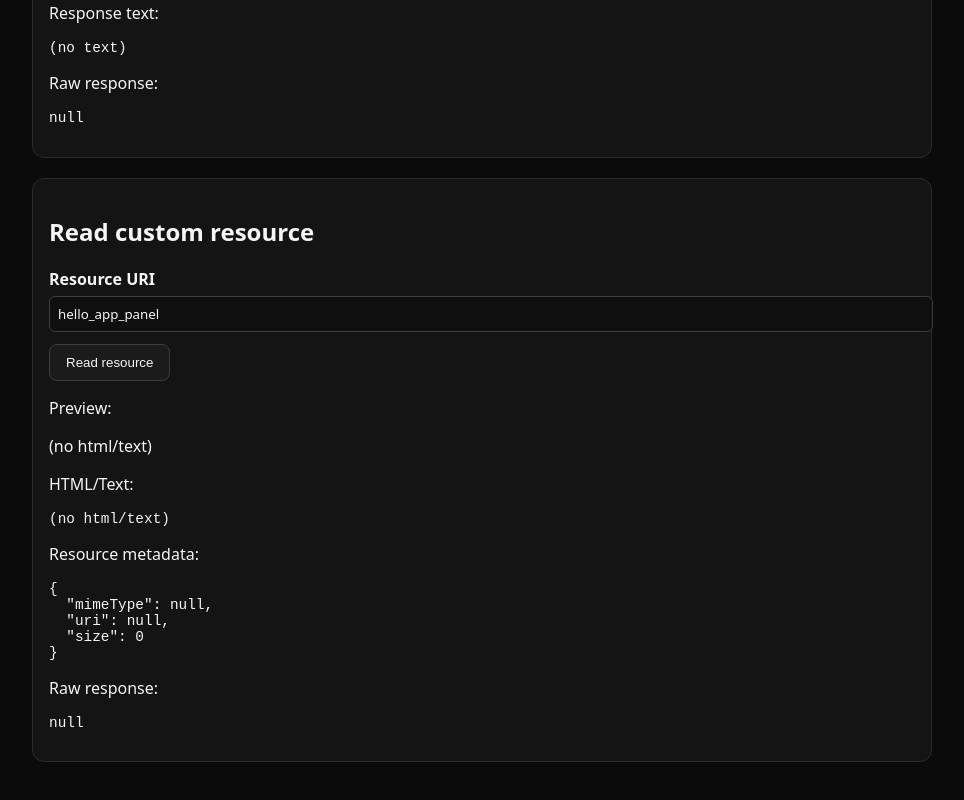
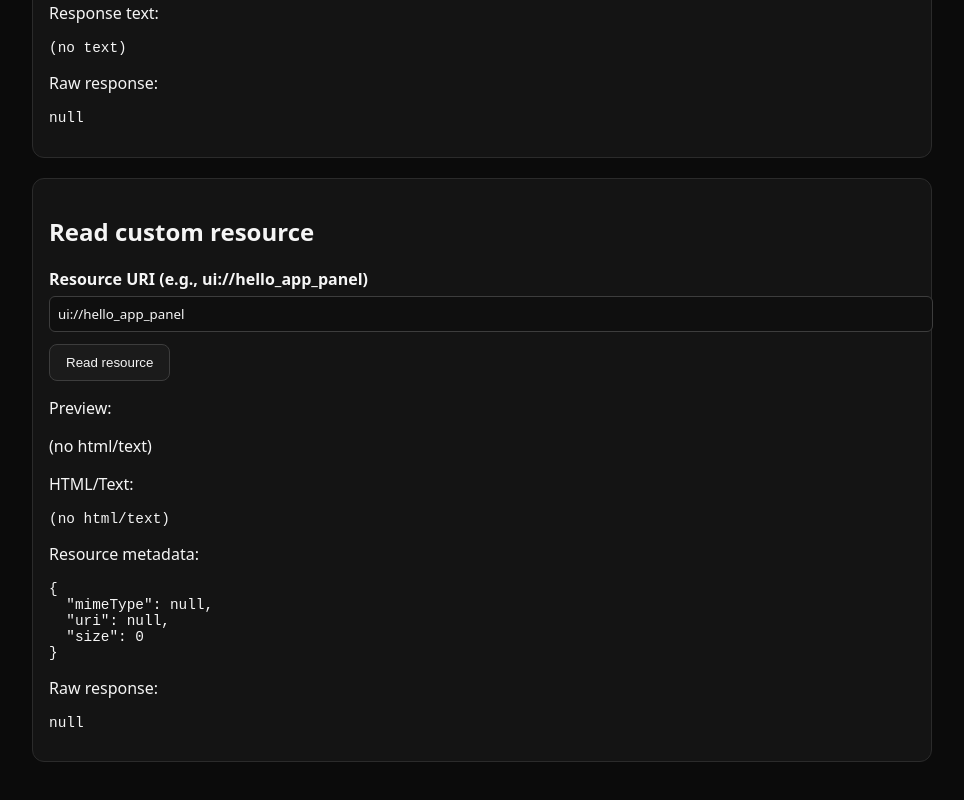
Before and after one commit to VibeJaro/MCP_Host, a Next.js app: page / in a window 1280 px wide. Shown: the part 2890-3690 px from the top of the page, without its empty margins (158-1122 px from the left). Built offline with nearby package versions, Linux system fonts and the light colour scheme.

Commit message:
Fix default MCP app resource URI

```diff
--- a/app/api/mcp/resource/route.ts
+++ b/app/api/mcp/resource/route.ts
@@ -3,7 +3,7 @@ import { extractHtmlFromMcpResponse } from "@/lib/mcpParsing";
 
 export const dynamic = "force-dynamic";
 
-const DEFAULT_RESOURCE_ID = "hello_app_panel";
+const DEFAULT_RESOURCE_ID = "ui://hello_app_panel";
 
 export async function GET() {
   const resourceId = process.env.MCP_RESOURCE_ID ?? DEFAULT_RESOURCE_ID;
--- a/app/components/HostPanel.tsx
+++ b/app/components/HostPanel.tsx
@@ -44,7 +44,7 @@ export default function HostPanel({ serverUrlMasked }: Props) {
   const [busy, setBusy] = useState<string | null>(null);
   const [toolName, setToolName] = useState("hello_world");
   const [toolArgs, setToolArgs] = useState("{\n  \n}");
-  const [resourceUri, setResourceUri] = useState("hello_app_panel");
+  const [resourceUri, setResourceUri] = useState("ui://hello_app_panel");
   const [logToConsole, setLogToConsole] = useState(true);
 
   const sandboxPermissions = useMemo(
@@ -434,7 +434,7 @@ export default function HostPanel({ serverUrlMasked }: Props) {
       <section>
         <h2>Read custom resource</h2>
         <label>
-          Resource URI
+          Resource URI (e.g., ui://hello_app_panel)
           <input
             type="text"
             value={resourceUri}
```
Also changed, not shown: 1 other file (tests, documents, lock files or other folders).
